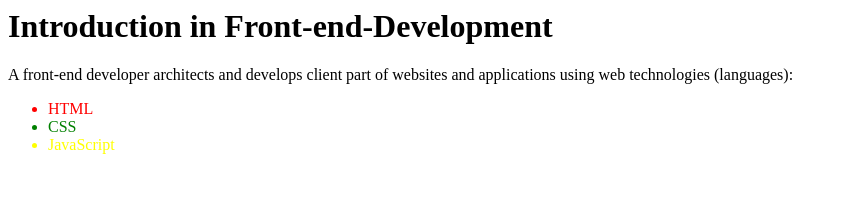
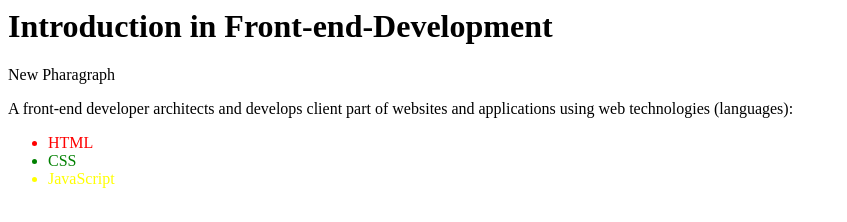
Before and after one commit to Catalina2120/front-end-development, a plain HTML site: page index.html/index.html in a window 1280 px wide. Shown: the whole page, without its empty margins (0-847 px from the left). Drawn offline with Linux system fonts and the light colour scheme.

Commit message:
New pharagraph add

```diff
--- a/index.html/index.html
+++ b/index.html/index.html
@@ -1,5 +1,6 @@
 <h1>Introduction in Front-end-Development</h1>
 
+<p>New Pharagraph</p>
 <p>A front-end developer architects and develops client part of websites and applications using web technologies (languages):</p>
 
 <ul>
```
